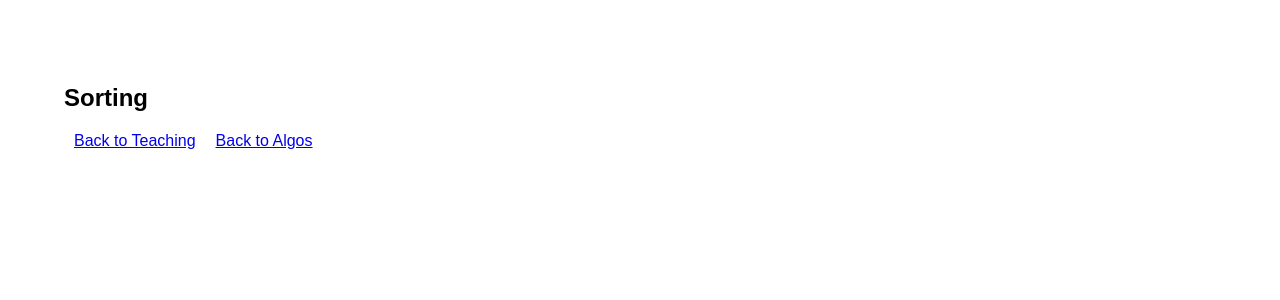
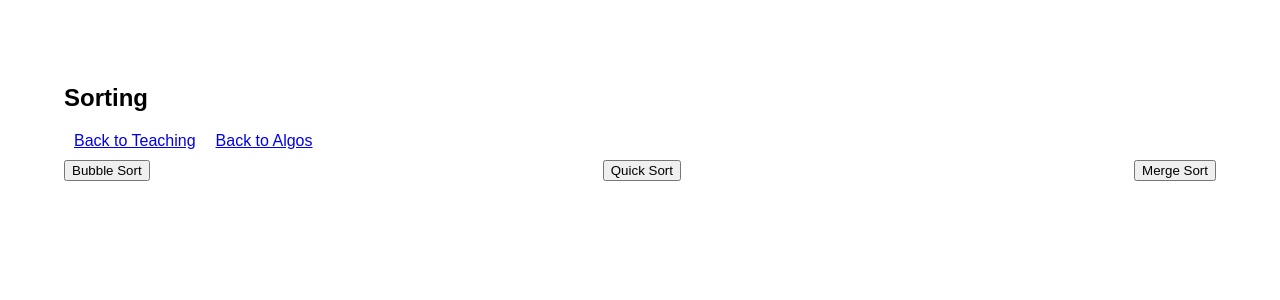
Before and after one commit to ravisraval/teaching, a React (Create React App) app: page /teaching/algos/sorting in a window 1280 px wide. Shown: the top 300 px of the page. Built offline with nearby package versions, Linux system fonts and the light colour scheme.

Commit message:
sort structure

```diff
--- a/src/components/algorithms/Sorting.jsx
+++ b/src/components/algorithms/Sorting.jsx
@@ -4,7 +4,15 @@ import { Link } from 'react-router-dom';
 class Sorting extends React.Component {
   constructor(props) {
     super(props);
+
+    this.bubbleSort = this.bubbleSort.bind(this);
+    this.quickSort = this.quickSort.bind(this);
+    this.mergeSort = this.mergeSort.bind(this);
   }
+
+  bubbleSort() {}
+  quickSort() {}
+  mergeSort() {}
 
   render() {
     return (
@@ -13,6 +21,12 @@ class Sorting extends React.Component {
         <Link to='/teaching'>Back to Teaching</Link>
         <Link to='/teaching/algos/'>Back to Algos</Link>
 
+        <div className="radio_wrapper">
+          <button onClick={this.bubbleSort}>Bubble Sort</button>
+          <button onClick={this.quickSort}>Quick Sort</button>
+          <button onClick={this.mergeSort}>Merge Sort</button>
+        </div>
+
       </div>
 
     );
--- a/src/components/algorithms/TreeTraversals.jsx
+++ b/src/components/algorithms/TreeTraversals.jsx
@@ -140,10 +140,10 @@ class TreeTraversals extends React.Component {
         </label>
 
         <div className="radio_wrapper" onChange={this.updateTraversal}>
-          <button value='0' onClick={this.inOrder}>In Order</button>
-          <button value='1' onClick={this.preOrder}>Pre Order</button>
-          <button value='2' onClick={this.postOrder}>Post Order</button>
-          <button value='3' onClick={this.levelOrder}>Level Order (AKA Breadth First Search)</button>
+          <button onClick={this.inOrder}>In Order</button>
+          <button onClick={this.preOrder}>Pre Order</button>
+          <button onClick={this.postOrder}>Post Order</button>
+          <button onClick={this.levelOrder}>Level Order (AKA Breadth First Search)</button>
         </div>
 
       </div>
```
